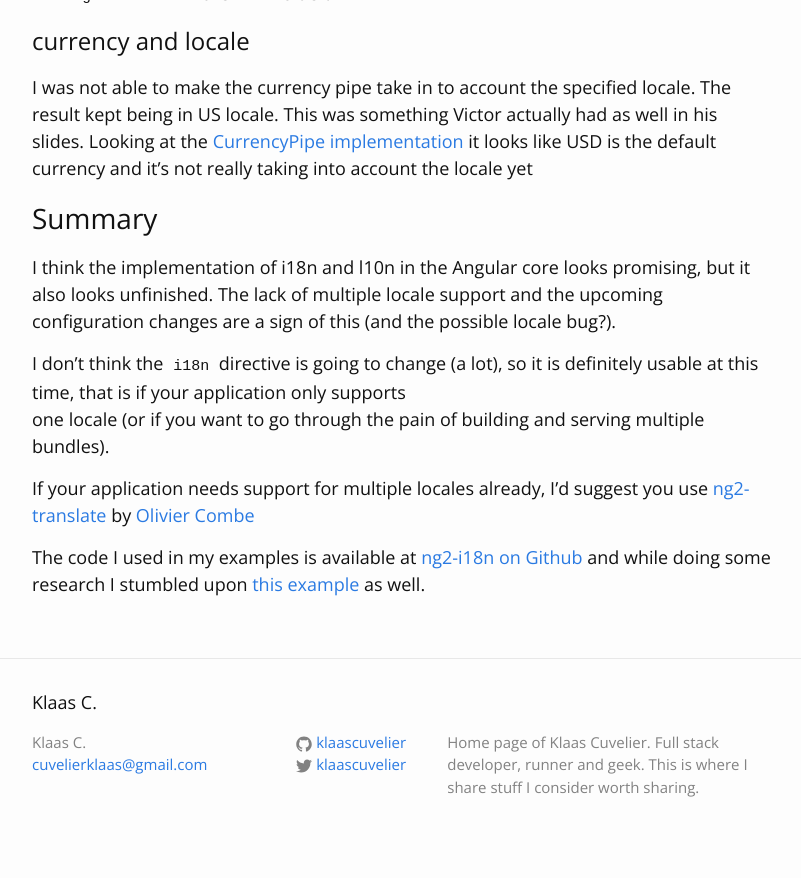
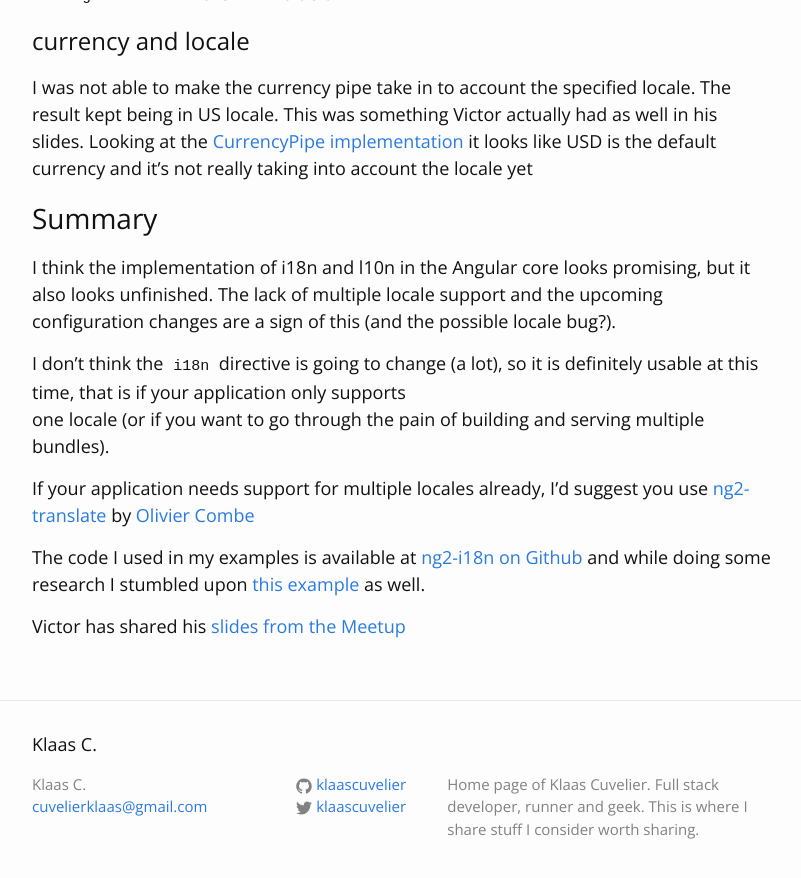
Before and after one commit to klaascuvelier/klaascuvelier.github.io, a Jekyll site: the page built from _posts/2016-09-21-angular2-internationalization.md, in a window 1280 px wide and 900 px high, scrolled down 3290 px. Shown: the top 878 px of the window, without its empty margins (238-1039 px from the left). Built offline with Jekyll 4.4.1, drawn with Linux system fonts in a browser that asks for light colours.

Commit message:
Add link to presentation

```diff
--- a/_posts/2016-09-21-angular2-internationalization.md
+++ b/_posts/2016-09-21-angular2-internationalization.md
@@ -156,3 +156,5 @@ one locale (or if you want to go through the pain of building and serving multip
 If your application needs support for multiple locales already, I'd suggest you use [ng2-translate](https://github.com/ocombe/ng2-translate) by [Olivier Combe](https://twitter.com/ocombe)
 
 The code I used in my examples is available at [ng2-i18n on Github](https://github.com/klaascuvelier/ng2-i18n) and while doing some research I stumbled upon [this example](https://github.com/StephenFluin/i18n-sample) as well.
+
+Victor has shared his [slides from the Meetup](https://docs.google.com/presentation/d/1xWnEa0LhHmMgNUsq4pQ-dLygw5M_dkE3-tYlcO0cPq0/edit#slide=id.g128d8fde34_1_2)
```
